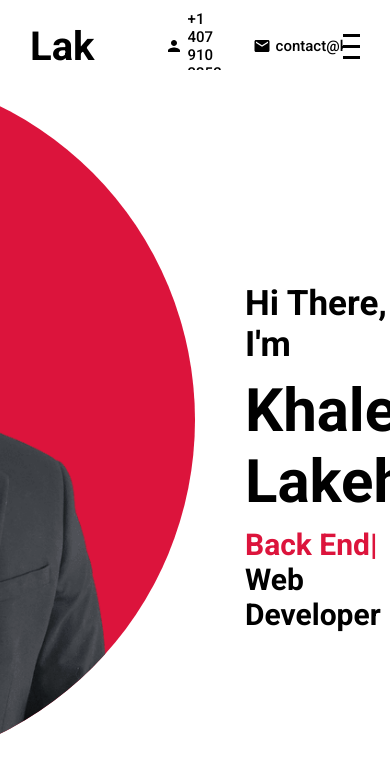
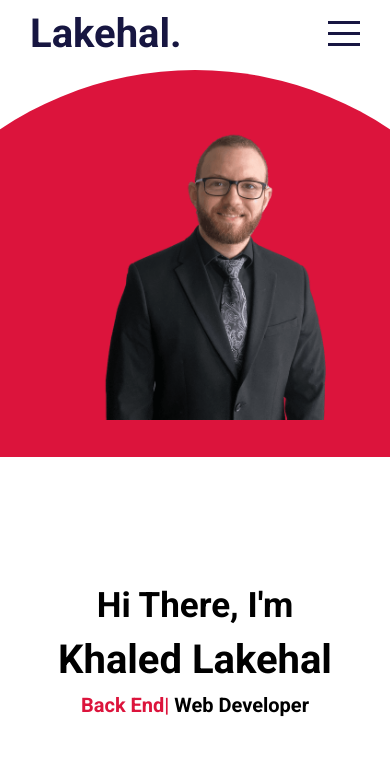
Before and after one commit to LAKEHALKhaled/react-portfolio, a React (Create React App) app: page / in a window 390 px wide. Shown: the top 772 px of the page. Built offline with nearby package versions, Linux system fonts and the light colour scheme.

Commit message:
added works and contact also the make the website responsive

```diff
--- a/src/components/contact/Contact.jsx
+++ b/src/components/contact/Contact.jsx
@@ -1,9 +1,30 @@
 import './contact.scss'
+import { useState } from 'react';
+import shake from "../../img/shake.svg";
+export default function Contact() {
 
-export default function Contact() {
+    const[message, setMessage]= useState(false);
+
+    const handleSubmit = (e)=>{
+
+    e.preventDefault();
+    setMessage(true)
+}
+
     return (
         <div className ="contact" id="contact">
-
+            <div className="left">
+            <img src={shake} alt="" />
+            </div>
+            <div className="right">
+            <h2>Contact</h2>
+            <form onSubmit ={handleSubmit}>
+        <input type="text" placeholder="Email" />
+        <textarea placeholder="Message"></textarea>
+        <button type="submit">Send</button>
+        {message && <span>Thank you, I will get back to you soon.</span>}
+            </form>
+            </div>
         </div>
     )
 }
--- a/src/components/contact/contact.scss
+++ b/src/components/contact/contact.scss
@@ -1,3 +1,76 @@
+@import "../../global.scss";
+
 .contact{
-    background-color: lightblue;
+    background-color: white;
+    display: flex;
+
+    @include mobile{
+        flex-direction: column;
+    }
+
+.left{
+flex:1;
+overflow: hidden;
+img{
+    height: 100%;
 }
+}
+.right{
+flex:1;
+display: flex;
+flex-direction: column;
+align-items: center;
+justify-content: center;
+
+h2{
+    font-size: 30px;
+}
+form{
+    width: 70%;
+    height: 70%;
+    display: flex;
+    flex-direction: column;
+    align-items: center;
+    justify-content: space-around;
+
+
+    input{
+        width: 300px;
+        height: 30px;
+        font-size: 14px;
+
+        @include mobile{
+            width: 200px;
+            height: 20px;
+        }
+    }
+
+    textarea{
+        width: 300px;
+        height: 200px;
+        font-size: 14px;
+
+        @include mobile{
+            width: 200px;
+            height: 100px;
+        }
+    }
+
+    button{
+        width: 150px;
+        height: 30px;
+        color:white;
+        background-color: crimson;
+        border:none;
+        border-radius: 10px;
+        font-weight:500 ;
+        cursor: pointer;
+
+
+    }
+    span{
+        color: green;
+    }
+}
+}
+}
--- a/src/components/intro/intro.scss
+++ b/src/components/intro/intro.scss
@@ -1,6 +1,14 @@
+@import "../../global.scss";
+
 .intro{
     background-color: white;
     display: flex;
+
+    @include mobile{
+        flex-direction: column;
+        align-items: center;
+
+    }
 
     .left{
         flex:0.5;
@@ -14,9 +22,15 @@
             align-items: center;
             justify-content: center;
             float: right;
+            @include mobile{
+                align-items: flex-start;
+            }
 
             img{
                 height: 100%;
+                @include mobile{
+                    height: 50%;
+                }
             }
         }
     }
@@ -31,15 +45,29 @@
             flex-direction: column;
             justify-content: center;
 
+            @include mobile{
+                padding-left: 0;
+                align-items: center;
+
+            }
+
             h1{
                 font-size:60px;
                 margin:10px 0;
+                @include mobile{
+                    font-size: 40px;
+                }
             }
             h2{
                 font-size: 35px;
             }
             h3{
                 font-size: 30px;
+
+                @include mobile{
+                    font-size: 20px;
+                }
+
                 span{
                     font-size: inherit;
                     color: crimson;
--- a/src/components/menu/menu.scss
+++ b/src/components/menu/menu.scss
@@ -8,17 +8,19 @@
     top: 0;
     right: -300px;
     z-index: 2;
+    transition: all 1s ease;
     display: flex;
-    flex-direction: column;
-    align-items: center;
+    align-items:center;
     justify-content: center;
-    transition: all 1s ease;
 
     &.active{
         right: 0;
+
     }
 
     ul{
+        display: flex;
+        flex-direction: column;
         margin:0;
         padding: 0;
         list-style: none;
--- a/src/components/navbar/Navbar.jsx
+++ b/src/components/navbar/Navbar.jsx
@@ -1,6 +1,8 @@
 import "./navbar.scss"
  import PersonIcon from "@material-ui/icons/Person";
  import MailIcon from "@material-ui/icons/Mail";
+ import LinkedInIcon from '@material-ui/icons/LinkedIn';
+ import GitHubIcon from '@material-ui/icons/GitHub';
 export default function Navbar({menuOpen, setMenuOpen}) {
     return (
         <div className={"navbar " + ( menuOpen && "active")}>
@@ -15,6 +17,19 @@ export default function Navbar({menuOpen, setMenuOpen}) {
                     <MailIcon className="icon"/>
                     <span>contact@khaledlakehal.com</span>
                     </div>
+                    <a href="https://www.linkedin.com/in/khaled-lakehal-7a6850169/" target="_blank">
+                    <div className="itemContainer">
+                    <LinkedInIcon className="icon"/>
+                    <span>LinkedIn</span>
+                    </div>
+                    </a>
+                    <a href="https://github.com/LAKEHALKhaled" target="_blank">
+                    <div className="itemContainer">
+                    <GitHubIcon className="icon"/>
+                    <span>GitHub</span>
+                    </div>
+                    </a>
+
                 </div>
                 <div className="right">
                     <div className="hamburger" onClick={()=>setMenuOpen(!menuOpen)}>
--- a/src/components/navbar/navbar.scss
+++ b/src/components/navbar/navbar.scss
@@ -22,6 +22,11 @@
             align-items: center;
             justify-content: center;
 
+            a{
+                text-decoration: none;
+                color: inherit;
+            }
+
             .logo{
                 font-size: 40px;
                 font-weight: 700;
@@ -34,6 +39,9 @@
                 align-items: center;
                 margin-left: 30px;
 
+                @include mobile{
+                    display: none;
+                }
                 .icon{
                     font-size: 18px;
                     margin-right: 5px;
--- a/src/components/portfolio/portfolio.scss
+++ b/src/components/portfolio/portfolio.scss
@@ -8,6 +8,9 @@
 }
 h1{
     font-size: 50px;
+    @include mobile{
+        font-size: 20px;
+    }
 }
 
 ul{
@@ -15,6 +18,12 @@ ul{
     padding:0;
     list-style: none;
     display: flex;
+    @include mobile{
+        margin: 10px 0;
+        flex-wrap: wrap;
+        justify-content: center;
+
+    }
 }
 
 .container{
@@ -23,6 +32,10 @@ ul{
     align-items: center;
     justify-content: space-between;
     flex-wrap: wrap;
+
+    @include mobile{
+        width: 100%;
+    }
 
     .item{
         width: 260px;
@@ -37,6 +50,14 @@ ul{
         position: relative;
         transition: all 1 ease;
         cursor: pointer;
+
+        @include mobile{
+            width: 130px;
+            height: 100px;
+            margin-top:10px;
+            padding:5px 13px;
+
+        }
 
         h3{
             position: absolute;
--- a/src/components/portfolioList/portfolioList.scss
+++ b/src/components/portfolioList/portfolioList.scss
@@ -7,6 +7,10 @@
     border-radius: 3px;
     cursor: pointer;
 
+    @include mobile{
+        margin-right: 10px;
+    }
+
     &.active{
         background-color: $mainColor;
         color: white;
--- a/src/components/testimonials/testimonials.scss
+++ b/src/components/testimonials/testimonials.scss
@@ -1,11 +1,20 @@
+@import "../../global.scss";
+
 .testimonials{
     background-color: white;
     display: flex;
     flex-direction: column;
     align-items: center;
 
+    @include mobile{
+        justify-content: space-around;
+    }
     h1{
         font-size: 50px;
+
+        @include mobile{
+            font-size: 20px;
+        }
     }
     .container{
         width: 100%;
@@ -13,6 +22,11 @@
         display: flex;
         align-items: center;
         justify-content: center;
+
+        @include mobile{
+            flex-direction: row;
+            height: 100%;
+        }
 
         .card{
             width: 320px;
@@ -25,11 +39,23 @@
             padding: 20px;
             transition:all 1s ease;
 
+
+
+            @include mobile{
+                height: 130px;
+                width: 280px;
+                // margin: 10px 0;
+            }
+
             &.featured{
                 width: 330px;
                 height: 68%;
                 margin: 0 30px;
-
+                @include mobile{
+                    height: 130px;
+                    width: 280px;
+                    margin: 1px;
+                }
             }
             &:hover{
                 transform:scale(1.1)
@@ -51,6 +77,11 @@
                         border-radius: 50%;
                         object-fit: cover;
                         margin: 0 30px;
+
+                        @include mobile{
+                            width: 30px;
+                            height: 30px;
+                        }
                     }
                 }
             }
@@ -58,6 +89,11 @@
                 padding: 10px;
                 border-radius: 10px;
                 background-color: rgb(255, 169, 169);
+
+                @include mobile{
+                    font-size: 12px;
+                    padding: 5px;
+                }
             }
             .bottom{
                 display: flex;
@@ -67,9 +103,17 @@
 
                 h3{
                     margin-bottom: 5px;
+                    @include mobile{
+                        font-size: 14px;
+
+                    }
                 }
                 h4{
                     color: crimson;
+                    @include mobile{
+                        font-size: 12px;
+
+                    }
                 }
             }
 
--- a/src/components/works/works.scss
+++ b/src/components/works/works.scss
@@ -1,3 +1,5 @@
+@import "../../global.scss";
+
 .works{
     background-color: crimson;
     display: flex;
@@ -10,6 +12,11 @@
         height: 50px;
         position: absolute;
         cursor: pointer;
+
+        @include mobile{
+            display: none;
+        }
+
         &.left{
             left: 100px;
             transform: rotateY(180deg);
@@ -24,6 +31,13 @@
         position: absolute;
         left: 0;
         transition: all 1s ease-out;
+
+        @include mobile{
+            height: 100vh;
+            flex-direction: column;
+            justify-content: center;
+        }
+
         .container{
             width: 100vw;
             display: flex;
@@ -39,6 +53,12 @@
                 align-items: center;
                 justify-content: center;
 
+                @include mobile{
+                    width: 75%;
+                    height: 150px;
+                    margin:8px 0;
+                    overflow: hidden;
+                }
 
                 .left{
                     flex: 4;
@@ -63,15 +83,29 @@
                             align-items: center;
                             justify-content: center;
 
+                            @include mobile{
+                                width: 20px;
+                                height: 20px;
+                            }
+
                             img{
                                 width: 25px;
+                                @include mobile{
+                                    width: 15px;
+                                }
                             };
                         }
                         h2{
                             font-size: 20px;
+                            @include mobile{
+                                font-size: 13px;
+                            }
                         }
                         p{
                             font-size: 13px;
+                            @include mobile{
+                                display: none;
+                            }
                         }
                         span{
                             font-size: 12px;
--- a/src/global.scss
+++ b/src/global.scss
@@ -1 +1,10 @@
-$mainColor:#000000;
+$mainColor:#171641;
+
+
+$width: 768px;
+
+@mixin mobile{
+    @media(max-width: #{$width}){
+        @content
+    }
+}
```
Also changed, not shown: src/img/shake.svg (added).
